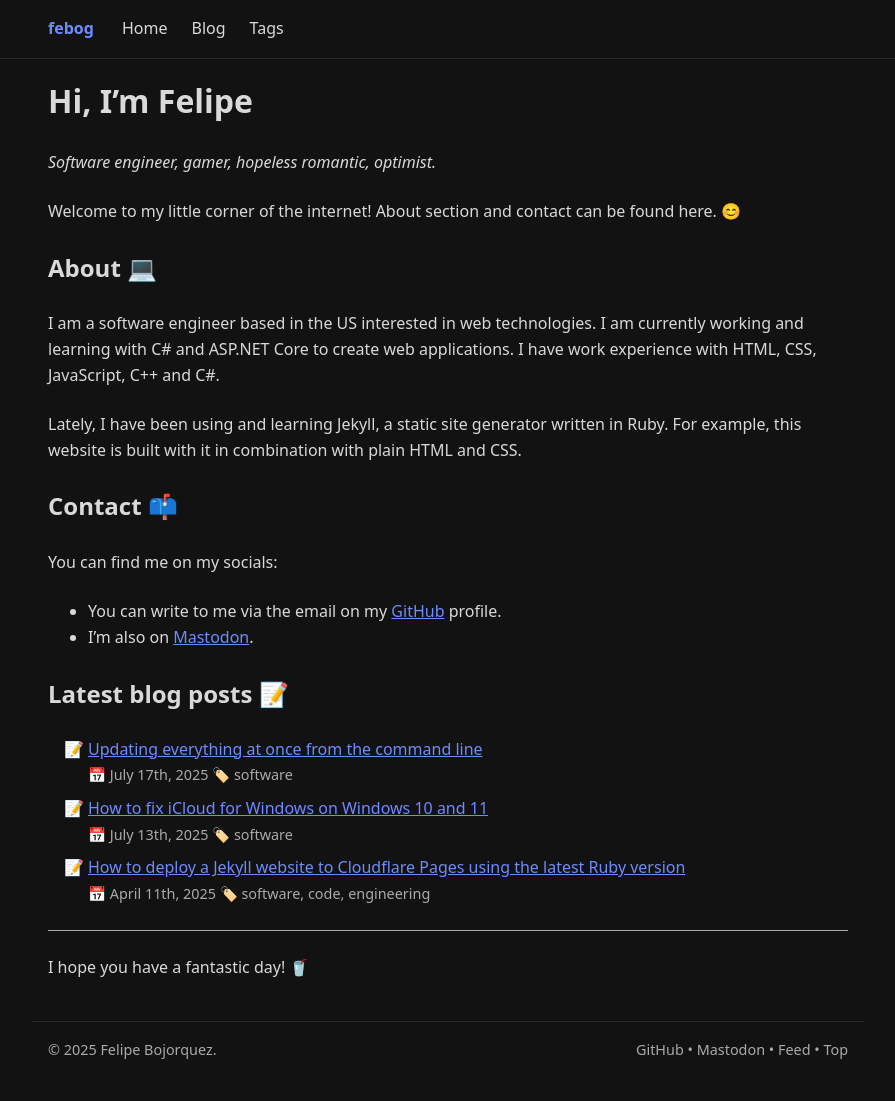
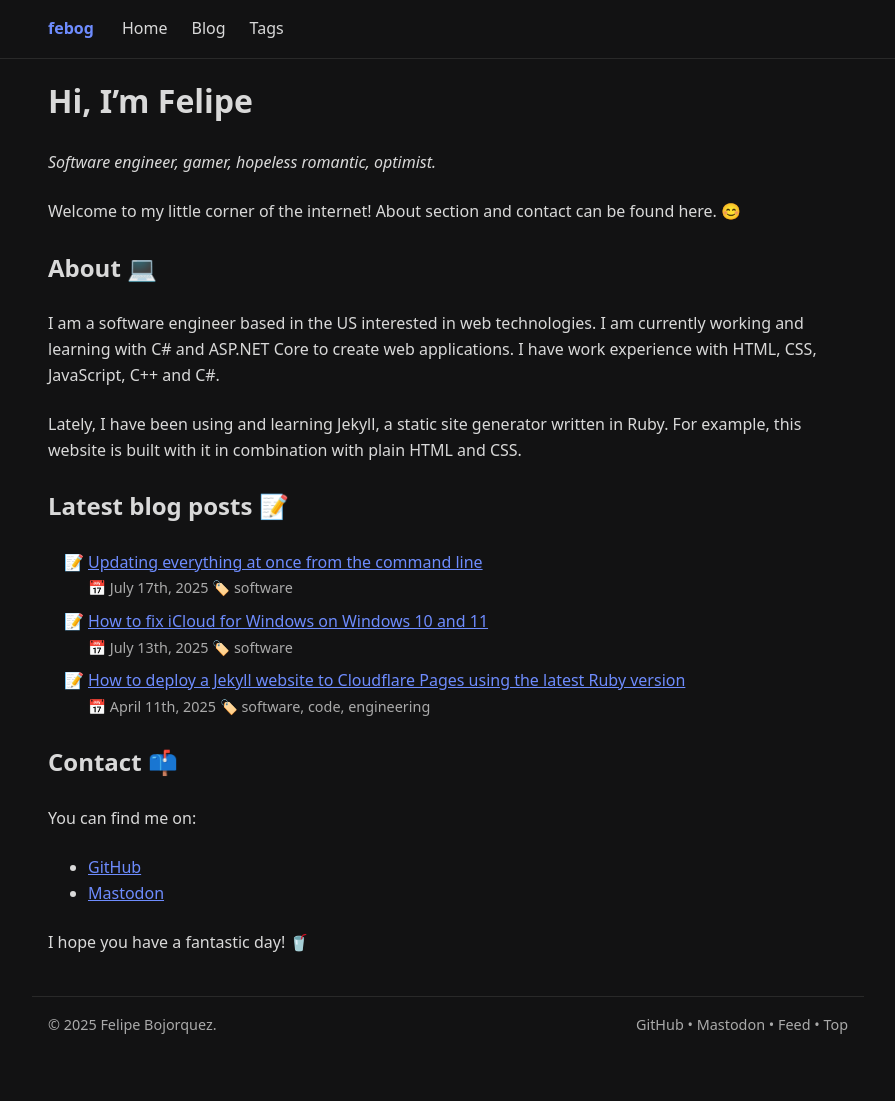
Before and after one commit to febog/website, a Jekyll site: the page built from src/index.md, in a window 1280 px wide. Shown: the whole page, without its empty margins (192-1087 px from the left). Built offline with Jekyll 4.4.1, drawn with Linux system fonts in a browser that asks for light colours; after the commit the page ends 1076 px from its top, so only the background shows below that.

Commit message:
Update homepage

```diff
--- a/src/index.md
+++ b/src/index.md
@@ -13,13 +13,6 @@ I am a software engineer based in the US interested in web technologies. I am cu
 
 Lately, I have been using and learning Jekyll, a static site generator written in Ruby. For example, this website is built with it in combination with plain HTML and CSS.
 
-## Contact 📫
-
-You can find me on my socials:
-
-- You can write to me via the email on my <a href="https://github.com/febog" rel="me noreferrer" target="_blank">GitHub</a> profile.
-- I'm also on <a href="https://hachyderm.io/@febog" rel="me noreferrer" target="_blank">Mastodon</a>.
-
 ## Latest blog posts 📝
 
 <ul>
```
Also changed, not shown: other parts of src/index.md (+6 -1 lines).
